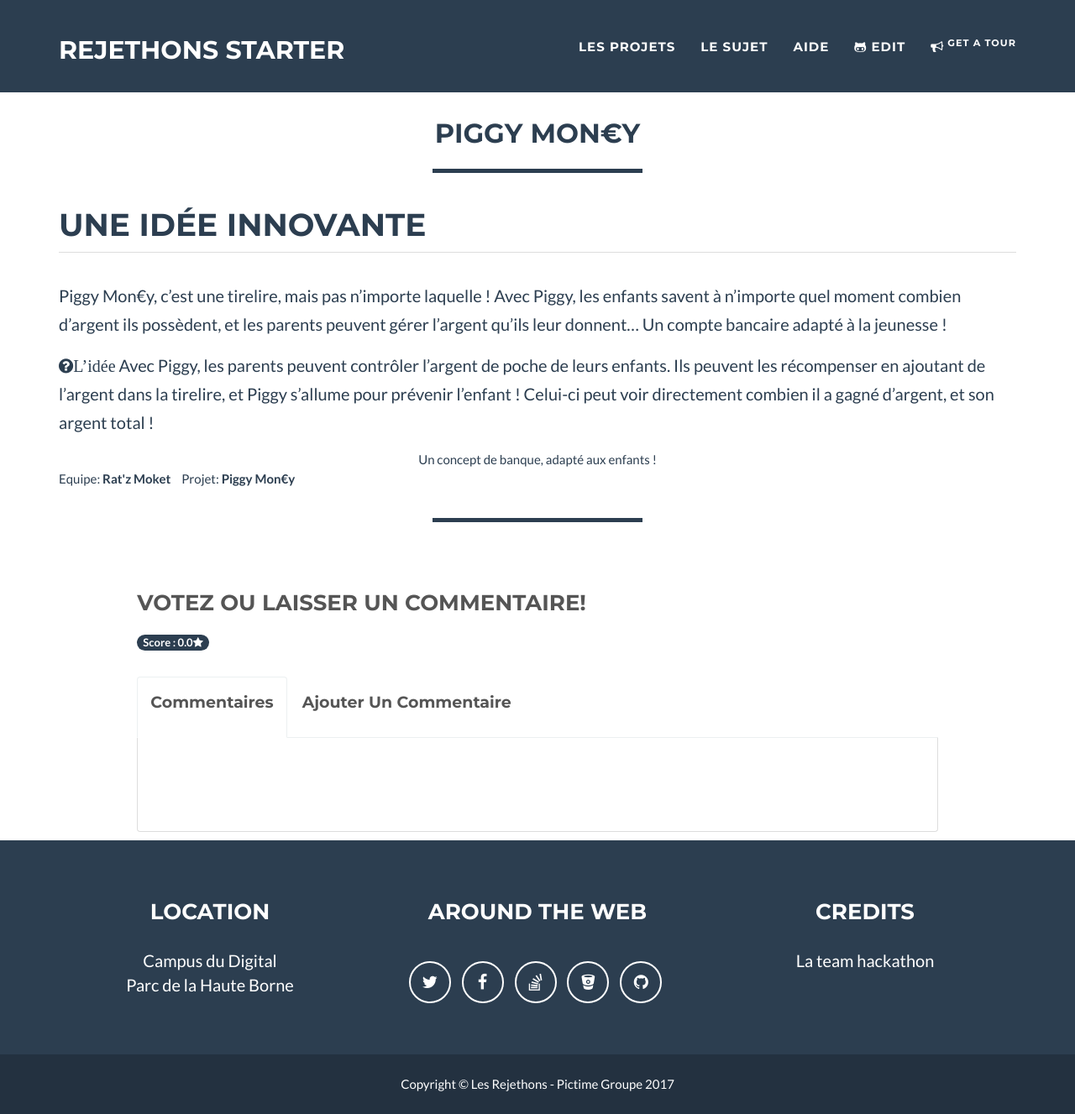
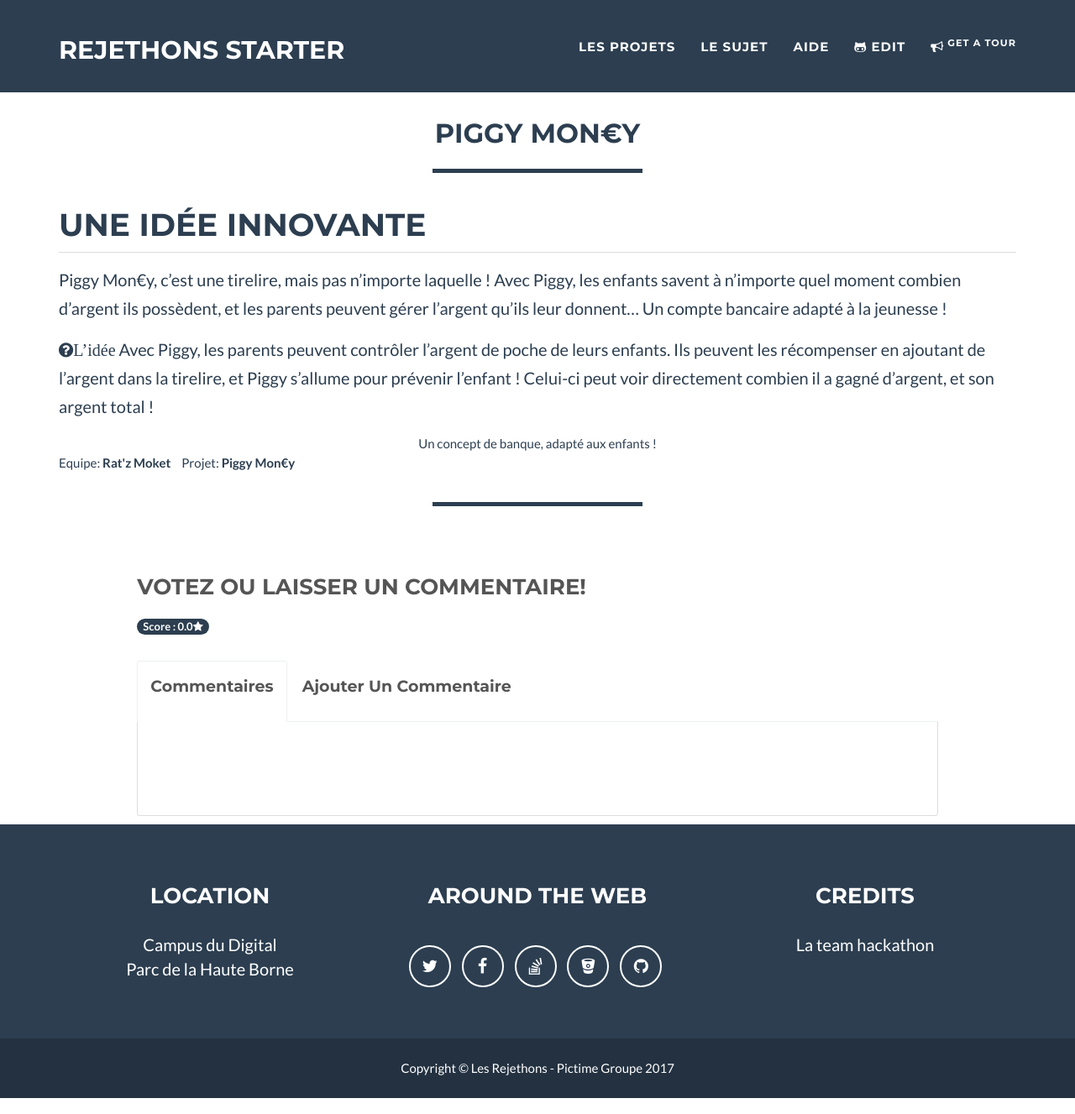
Before and after one commit to stephaneLeroy/rejethons-starter, a Jekyll site: the page built from _posts/2017-05-19-les-ratz-moket.markdown, in a window 1280 px wide and 1327 px high. Shown: the whole window at 84% size. Built offline with Jekyll 4.4.1, drawn with Linux system fonts in a browser that asks for light colours.

Commit message:
Update 2017-05-19-les-ratz-moket.markdown

```diff
--- a/_posts/2017-05-19-les-ratz-moket.markdown
+++ b/_posts/2017-05-19-les-ratz-moket.markdown
@@ -8,9 +8,8 @@
 alt: Piggy Mon€y
 ---
 <h1>Une idée innovante</h1>
-<hr>
 Piggy Mon€y, c'est une tirelire, mais pas n'importe laquelle ! Avec Piggy, les enfants savent à n'importe quel moment combien d'argent ils possèdent, et les parents peuvent gérer l'argent qu'ils leur donnent... Un compte bancaire adapté à la jeunesse !
 
-<i class="fa fa-question-circle" aria-hidden="true">L'idée</i>
+<span class="fa fa-question-circle" aria-hidden="true">L'idée</span>
 Avec Piggy, les parents peuvent contrôler l'argent de poche de leurs enfants. Ils peuvent les récompenser en ajoutant de l'argent dans la tirelire, et Piggy s'allume pour prévenir l'enfant ! Celui-ci peut voir directement combien il a gagné d'argent, et son argent total !
 <center>Un concept de banque, adapté aux enfants !</center>
```
